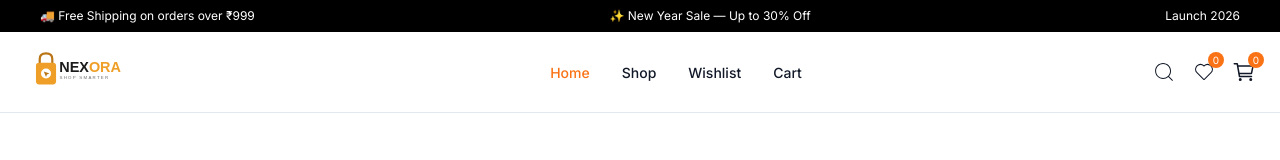
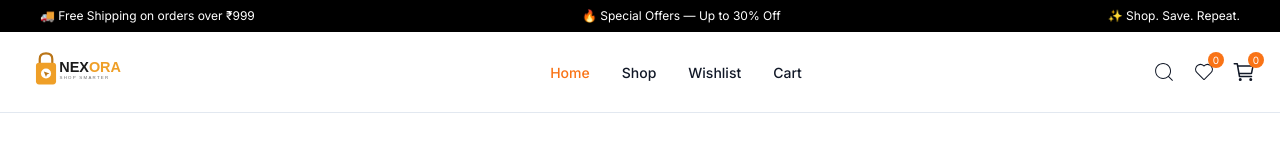
Before and after one commit to aniruddha-jadhav-15/nexora, a React (Vite) app: page / in a window 1280 px wide. Shown: the top 160 px of the page. Built offline with nearby package versions, Linux system fonts and the light colour scheme; no server answers.

Commit message:
update navbar top bar content

```diff
--- a/src/components/Navbar/Navbar.jsx
+++ b/src/components/Navbar/Navbar.jsx
@@ -9,7 +9,6 @@ function Navbar() {
   const handleOpenClose = () => {
     setToogle((prev) => !prev);
   };
-  console.log(toogle);
 
   return (
     <>
@@ -17,8 +16,8 @@ function Navbar() {
       <div className="hidden bg-black px-4 py-2 text-xs text-white md:block">
         <div className="container flex items-center justify-between">
           <span>🚚 Free Shipping on orders over ₹999</span>
-          <span>✨ New Year Sale — Up to 30% Off</span>
-          <span>Launch 2026</span>
+          <span>🔥 Special Offers — Up to 30% Off</span>
+          <span>✨ Shop. Save. Repeat.</span>
         </div>
       </div>
 
```
